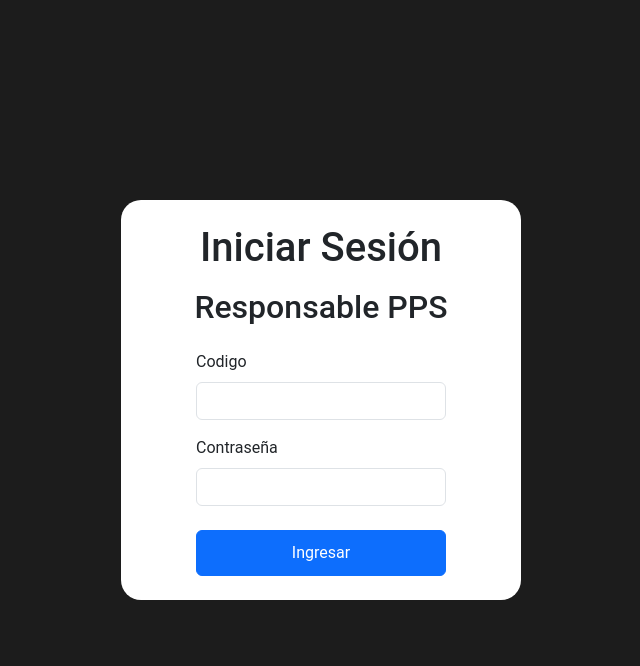
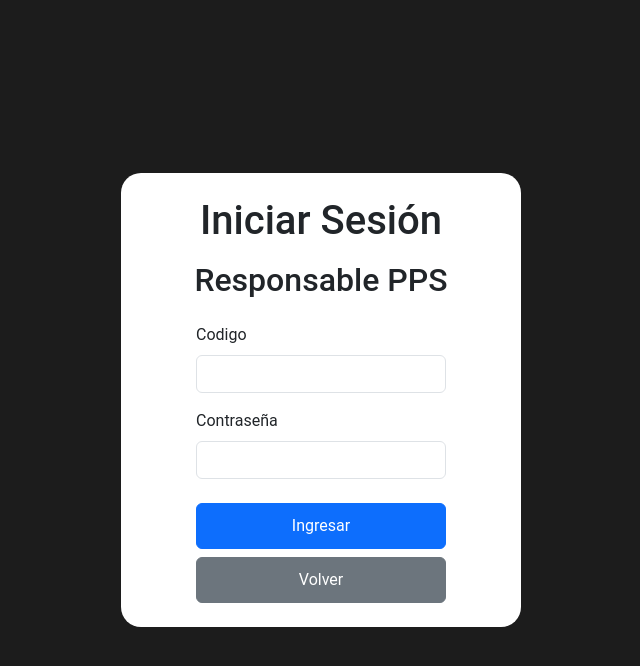
Before and after one commit to matisoto27/tp_entornos_graficos, a PHP site: page /responsables/login.php in a window 1280 px wide. Shown: the top 666 px of the page, without its empty margins (319-959 px from the left). Run offline with PHP 8.4, Linux system fonts and the light colour scheme.

Commit message:
Implementación de botones para volver al inicio en los formularios para iniciar sesión

```diff
--- a/responsables/login.php
+++ b/responsables/login.php
@@ -30,7 +30,7 @@ include $_SERVER['DOCUMENT_ROOT'] . '/head.php';
             <div class="container br-class bg-white form-container min-vh-xs-100">
                 <h1 class="text-center mt-4 mb-3">Iniciar Sesión</h1>
                 <h2 class="text-center mb-4">Responsable PPS</h2>
-                <form method="POST" action="login_validar.php" class="mx-auto" style="width: 250px;">
+                <form method="POST" action="login_validar.php" class="mb-4 mx-auto" style="width: 250px;">
                     <div class="mb-3">
                         <label for="input-dni" class="form-label">Codigo</label>
                         <input type="text" class="form-control" name="codigo" id="input-codigo" required>
@@ -39,9 +39,8 @@ include $_SERVER['DOCUMENT_ROOT'] . '/head.php';
                         <label for="input-contrasena" class="form-label">Contraseña</label>
                         <input type="password" class="form-control" name="contrasena" id="input-contrasena" required>
                     </div>
-                    <div class="mb-4">
-                        <button type="submit" class="btn btn-primary w-100" aria-label="Ingresar al menú principal">Ingresar</button>
-                    </div>
+                    <button type="submit" class="btn btn-primary w-100 mb-2" aria-label="Ingresar al menú principal">Ingresar</button>
+                    <button type="button" class="btn btn-secondary w-100" aria-label="Volver al inicio" onclick='window.location.href="/index.php"'>Volver</button>
                 </form>
             </div>
         </div>
```
Also changed, not shown: usuarios/login.php (+3 -4 lines).
